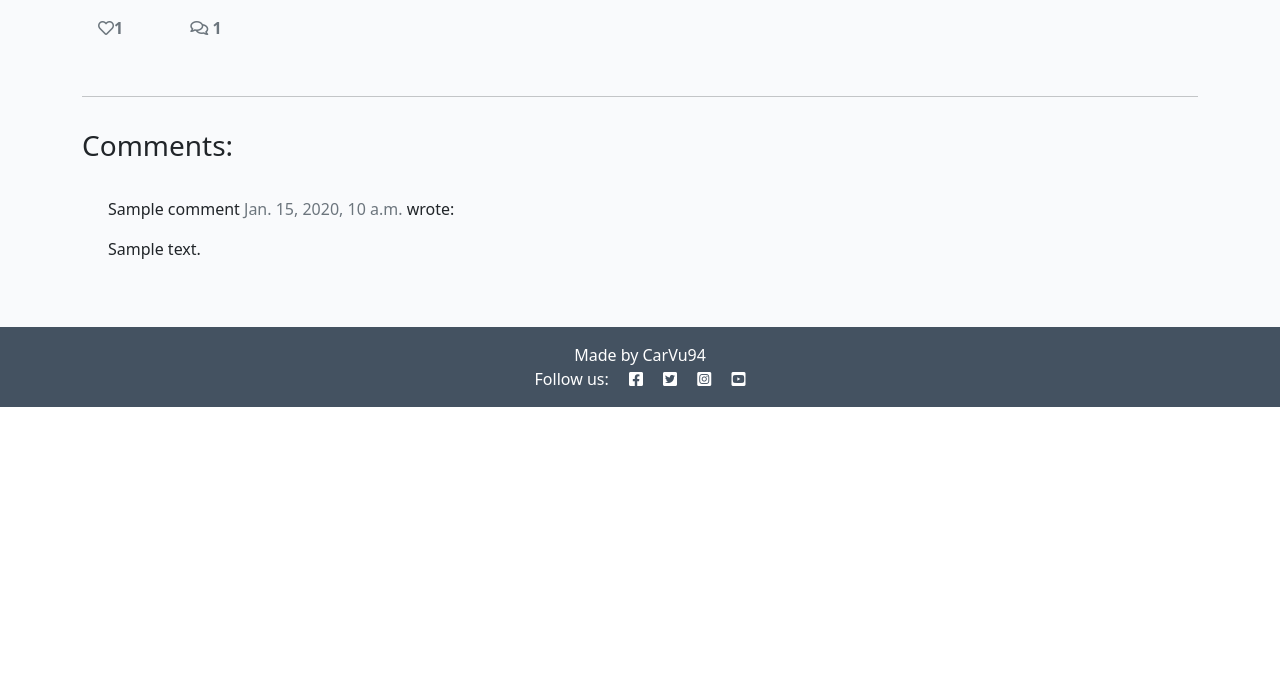
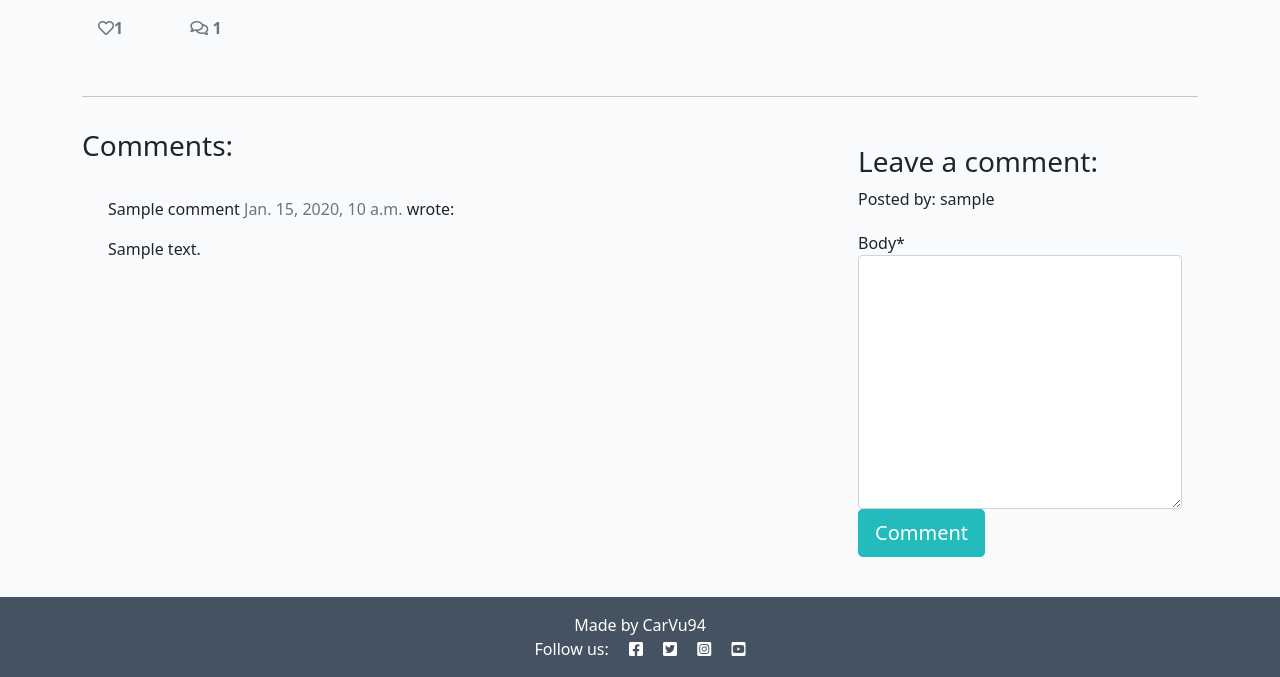
Before and after one commit to Carvu94/CI-PP4-Recipes-Blog, a Django app: a page that uses templates/recipe_detail.html in a window 1280 px wide. Shown: the part 707-1384 px from the top of the page. Before the commit the page ends 1114 px from the top, so only its background shows below. Run offline with Django 3.2, Linux system fonts and the light colour scheme; a user stored in the database is signed in; tables that the repository leaves empty hold one stand-in row (values such as "Sample post"); some libraries are stand-ins or nearby versions.

Commit message:
add froms.py and CommentForm class

```diff
--- /dev/null
+++ b/blog/forms.py
@@ -0,0 +1,8 @@
+from .models import Comment
+from django import forms
+
+
+class CommentForm(forms.ModelForm):
+    class Meta:
+        model = Comment
+        fields = ('body',)
--- a/blog/views.py
+++ b/blog/views.py
@@ -1,6 +1,7 @@
 from django.shortcuts import render, get_object_or_404
 from django.views import generic, View
 from .models import Recipe, Category
+from .forms import CommentForm
 
 
 def home(request):
@@ -60,6 +61,7 @@ class RecipeDetail(View):
             {
                 "recipe": recipe,
                 "comments": comments,
-                "liked": liked
+                "liked": liked,
+                "comment_form": CommentForm()
             },
         )
--- a/templates/recipe_detail.html
+++ b/templates/recipe_detail.html
@@ -1,4 +1,6 @@
 {% extends 'base.html' %} {% block content %}
+
+{% load crispy_forms_tags %}
 
 <div class="masthead">
     <div class="row">
@@ -72,8 +74,19 @@
                 {% endfor %}
             </div>
         </div>
+        <!-- Add comments -->
         <div class="col-md-4 card mb-4  mt-3 ">
             <div class="card-body">
+                {% if user.is_authenticated %}
+                <h3>Leave a comment:</h3>
+                <p>Posted by: {{ user.username }}</p>
+                <form method="post" style="margin-top: 1.3em;">
+                    {{ comment_form | crispy }}
+                    {% csrf_token %}
+                    <button type="submit" class="btn btn-signup btn-lg">Comment</button>
+                </form>
+
+                {% endif %}
             </div>
         </div>
     </div>
```
